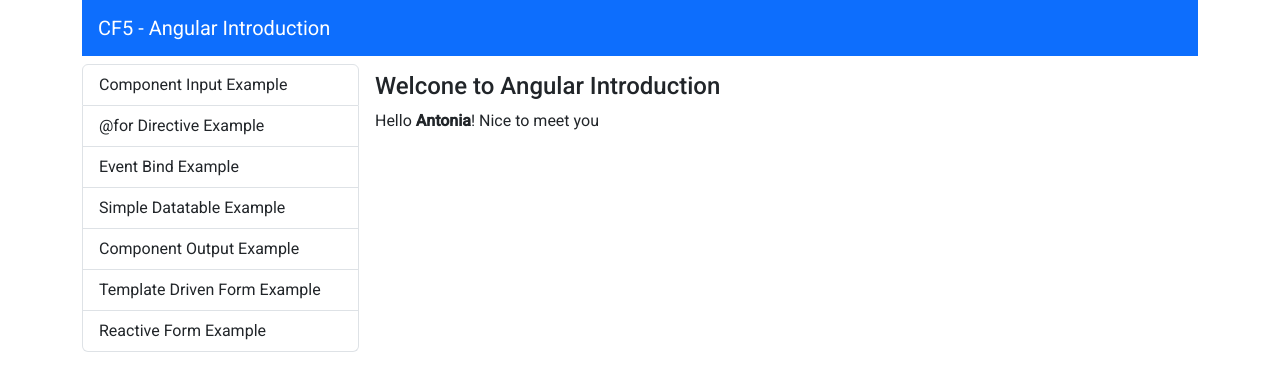
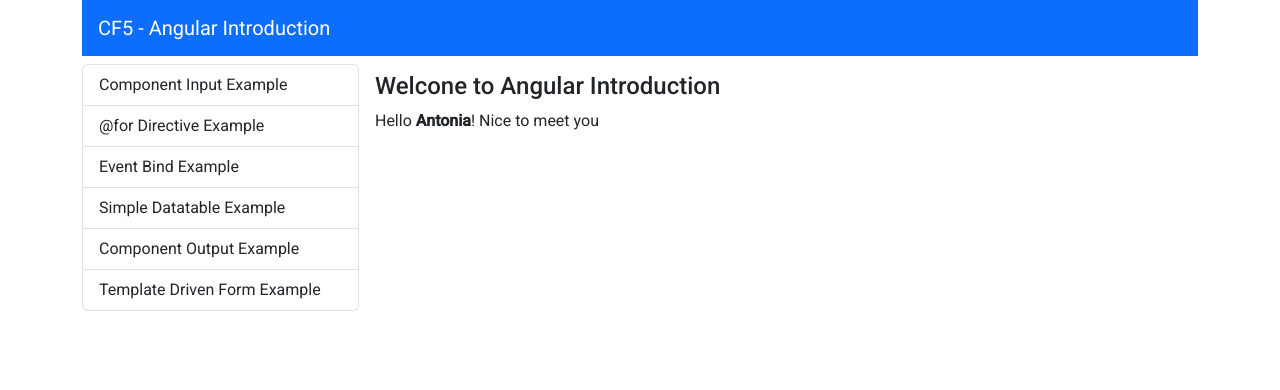
Before and after one commit to tantonia/angular-introduction, an Angular app: page / in a window 1280 px wide. Shown: the top 390 px of the page. Built offline with nearby package versions, Linux system fonts and the light colour scheme.

Commit message:
template driven forms

```diff
--- a/src/app/components/list-group-menu/list-group-menu.component.ts
+++ b/src/app/components/list-group-menu/list-group-menu.component.ts
@@ -17,6 +17,5 @@
     { text: 'Simple Datatable Example', routerLink: 'simple-datatable-example'},
     { text: 'Component Output Example', routerLink: 'component-output-example'},
     { text: 'Template Driven Form Example', routerLink: 'template-driven-form-example'},
-    {text: 'Reactive Form Example', routerLink:'reactive-form-example'},
   ];
 }
```
